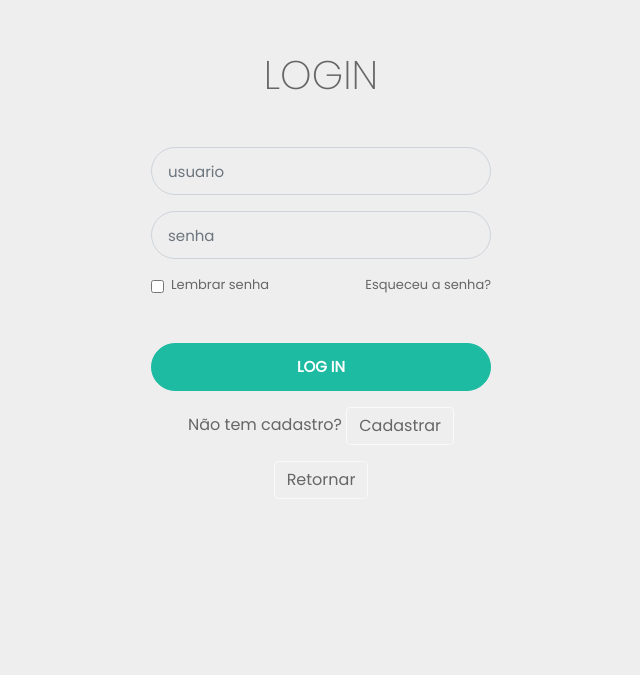
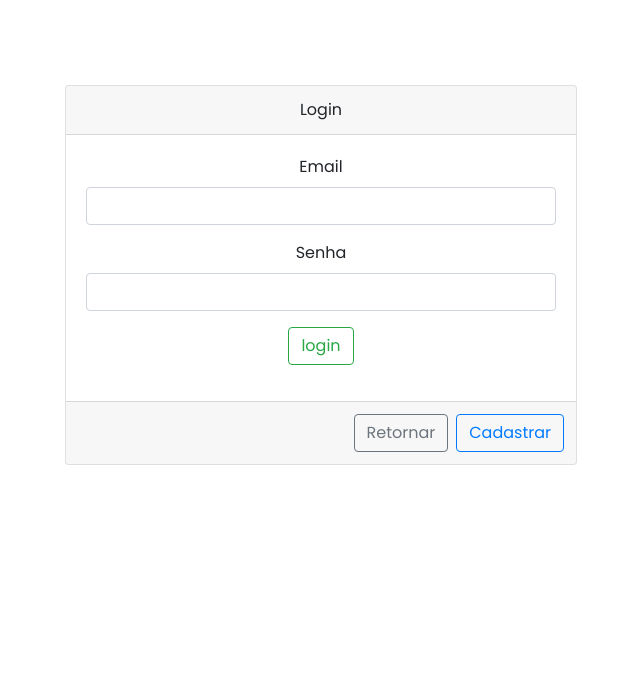
Before and after one commit to brunosilveiradosanjos/upper-computer-project, an Angular app in the folder front-upper/: page /login in a window 1280 px wide. Shown: the part 125-800 px from the top of the page, without its empty margins (319-959 px from the left). Built offline with nearby package versions, Linux system fonts and the light colour scheme.

Commit message:
Ajuste layout login

```diff
--- a/front-upper/src/app/login/login.component.css
+++ b/front-upper/src/app/login/login.component.css
@@ -1,60 +1,20 @@
-* {
-  /* font-size: 16px; */
-  background: #eee;
-  color: #666;
-}
-.login-container {
+.container {
   height: 100vh;
-  width: 100%;
-}
-.login-form {
-  margin: auto;
-  width: 370px;
-  padding: 15px;
-  max-width: 100%;
-}
-.login-form .form-control {
-  font-size: 15px;
-  min-height: 48px;
-  font-weight: 500;
-}
-.login-form a {
-  text-decoration: none;
-  color: #666;
-}
-.login-form a:hover {
-  color: #1ebba3;
-}
-.forgot-link {
-  font-size: 13px;
+  width: 100vw;
+  display: flex;
+  justify-content: center;
+  align-items: center;
 }
 
-.form-control:focus {
-  border-color: #1ebba3;
-  box-shadow: 0 0 0 0.2rem rgb(33, 190, 164, 0.25);
+.card {
+  width: 40vw;
 }
-.btn-custom {
-  background: #1ebba3;
-  border-color: #1ebba3;
-  color: #fff;
-  font-size: 15px;
-  font-weight: 600;
-  min-height: 48px;
+.card-footer {
+  padding: 0.75rem 0.5rem;
+  display: flex;
+  justify-content: flex-end;
 }
-.btn-custom:focus,
-.btn-custom:hover,
-.btn-custom:active,
-.btn-custom:active:focus {
-  background: #148675;
-  border-color: #148675;
-  color: #fff;
+
+button {
+  margin: 0 0.25rem;
 }
-.btn-custom:focus {
-  box-shadow: 0 0 0 0.2rem rgb(33, 190, 164, 0.25);
-}
-table {
-  cursor: default;
-}
-.modal-body {
-  font-size: 1rem;
-}
--- a/front-upper/src/app/login/login.component.html
+++ b/front-upper/src/app/login/login.component.html
@@ -1,3 +1,37 @@
+<div class="container">
+  <div class="card text-center mx-auto my-4">
+    <div class="card-header">
+      Login
+    </div>
+    <div class="card-body">
+      <form #postForm="ngForm" (ngSubmit)="onCreateCustomer(postForm.value)">
+        <div class="form-row">
+          <div class="form-group col-12">
+            <label for="name">Email</label>
+            <input type="text" class="form-control" id="name" required ngModel name="name">
+          </div>
+        </div>
+        <div class="form-row">
+          <div class="form-group col-12">
+            <label for="password">Senha</label>
+            <input type="password" class="form-control" id="password" required ngModel name="password">
+          </div>
+        </div>
+        <div class="form-row">
+          <div class="form-group col-12">
+            <button class="btn btn-outline-success" type="submit" [routerLink]="['/painel']">login</button>
+          </div>
+        </div>
+      </form>
+    </div>
+    <div class="card-footer text-muted">
+      <button type="button" class="btn btn-outline-secondary" [routerLink]="['']">Retornar</button>
+      <button type="button" class="btn btn-outline-primary" [routerLink]="['/cadastro']">Cadastrar</button>
+    </div>
+  </div>
+</div>
+
+
 <div class="d-flex justify-content-start align-items-center login-container">
   <form class="login-form text-center">
     <h1 class="mb-5 font-weight-light text-uppercase">Login</h1>
@@ -17,8 +51,7 @@
     <button type="button" [routerLink]="['/painel']"
       class="btn mt-5 rounded-pill btn-lg btn-custom btn-block text-uppercase">Log in</button>
     <p class="mt-3 font-weight-normal">Não tem cadastro?
-      <button type="button" class="btn btn-light" data-toggle="modal"
-                data-target="#staticBackdrop_5">Cadastrar</button>
+      <button type="button" class="btn btn-light" data-toggle="modal" data-target="#staticBackdrop_5">Cadastrar</button>
     </p>
     <!-- Modal -->
     <div class="modal fade" id="staticBackdrop_5" data-backdrop="static" data-keyboard="false" tabindex="-1"
@@ -32,156 +65,6 @@
             </button>
           </div>
           <div class="modal-body">
-
-
-
-
-              <form>
-
-                <div class="form-row">
-                  <div class="col-md-12 mb-1">
-                    <label for="validationDefault01">Nome</label>
-                    <input type="text" class="form-control" id="validationDefault01" value="" required>
-                  </div>
-                </div>
-
-                <div class="form-row">
-                  <div class="col-md-6
-                  mb-1">
-                    <label for="validationDefault01">Telefone</label>
-                    <input type="text" class="form-control" id="validationDefault01" value="" required>
-                  </div>
-                  <div class="col-md-6
-                  mb-1">
-                    <label for="validationDefault01">Celular</label>
-                    <input type="text" class="form-control" id="validationDefault01" value="" required>
-                  </div>
-                </div>
-
-                <div class="form-row">
-                  <div class="col-md-12
-                  mb-1">
-                    <label for="validationDefault01">E-mail Cliente</label>
-                    <input type="text" class="form-control" id="validationDefault01" value="" required>
-                  </div>
-                  <div class="col-md-12
-                  mb-1">
-                    <label for="validationDefault01">E-mail Corp</label>
-                    <input type="text" class="form-control" id="validationDefault01" value="" required>
-                  </div>
-                </div>
-
-                <div class="form-row">
-                  <div class="col-md-12 mb-1">
-                    <label for="validationDefault01">Nome Empresa</label>
-                    <input type="text" class="form-control" id="validationDefault01" value="" required>
-                  </div>
-                  <div class="col-md-12 mb-1">
-                    <label for="validationDefault01">CNPJ</label>
-                    <input type="text" class="form-control" id="validationDefault01" value="" required>
-                  </div>
-                </div>
-
-                <div class="form-row">
-                  <div class="col-md-9 mb-1">
-                    <label for="validationDefault02">Rua Empresa</label>
-                    <input type="text" class="form-control" id="validationDefault02" value="" required>
-                  </div>
-                  <div class="col-md-3 mb-1">
-                    <label for="validationDefault02">Número</label>
-                    <input type="text" class="form-control" id="validationDefault02" value="" required>
-                  </div>
-                </div>
-
-                <div class="form-row">
-                  <div class="col-md-8 mb-1">
-                    <label for="validationDefault02">Bairro</label>
-                    <input type="text" class="form-control" id="validationDefault02" value="" required>
-                  </div>
-                  <div class="col-md-4 mb-1">
-                    <label for="validationDefault02">Cep</label>
-                    <input type="text" class="form-control" id="validationDefault02" value="" required>
-                  </div>
-                </div>
-
-                <div class="form-row">
-                  <div class="col-md-6 mb-3">
-                    <label for="validationDefault01">Cidade</label>
-                    <input type="text" class="form-control" id="validationDefault01" value="" required>
-                  </div>
-                  <div class="col-md-6 mb-3">
-                    <label for="validationDefault04">Sigla</label>
-                    <select class="custom-select" id="validationDefault04" required>
-                      <option selected disabled value=""></option>
-                      <option>AC</option>
-                      <option selected disabled value=""></option>
-                      <option>AL</option>
-                      <option selected disabled value=""></option>
-                      <option>AP</option>
-                      <option selected disabled value=""></option>
-                      <option>AM</option>
-                      <option selected disabled value=""></option>
-                      <option>BA</option>
-                      <option selected disabled value=""></option>
-                      <option>CE</option>
-                      <option selected disabled value=""></option>
-                      <option>DF</option>
-                      <option selected disabled value=""></option>
-                      <option>ES</option>
-                      <option selected disabled value=""></option>
-                      <option>GO</option>
-                      <option selected disabled value=""></option>
-                      <option>MA</option>
-                      <option selected disabled value=""></option>
-                      <option>MT</option>
-                      <option selected disabled value=""></option>
-                      <option>MS</option>
-                      <option selected disabled value=""></option>
-                      <option>MG</option>
-                      <option selected disabled value=""></option>
-                      <option>PA</option>
-                      <option selected disabled value=""></option>
-                      <option>PB</option>
-                      <option selected disabled value=""></option>
-                      <option>PR</option>
-                      <option selected disabled value=""></option>
-                      <option>PE</option>
-                      <option selected disabled value=""></option>
-                      <option>PI</option>
-                      <option selected disabled value=""></option>
-                      <option>RJ</option>
-                      <option selected disabled value=""></option>
-                      <option>RN</option>
-                      <option selected disabled value=""></option>
-                      <option>RS</option>
-                      <option selected disabled value=""></option>
-                      <option>RO</option>
-                      <option selected disabled value=""></option>
-                      <option>RR</option>
-                      <option selected disabled value=""></option>
-                      <option>SC</option>
-                      <option selected disabled value=""></option>
-                      <option>SP</option>
-                      <option selected disabled value=""></option>
-                      <option>SE</option>
-                      <option selected disabled value=""></option>
-                      <option>TO</option>
-                    </select>
-                  </div>
-                </div>
-                <div class="form-group">
-                  <div class="form-check">
-                    <input class="form-check-input" type="checkbox" value="" id="invalidCheck2" required>
-                    <label class="form-check-label" for="invalidCheck2">
-                      Aceitar os termos
-                    </label>
-                  </div>
-                </div>
-              </form>
-
-
-
-
 
           </div>
           <div class="modal-footer">
```
Lines whose indentation alone changed are shown as unchanged.
